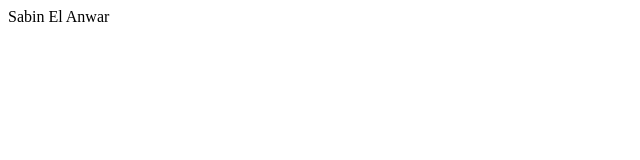
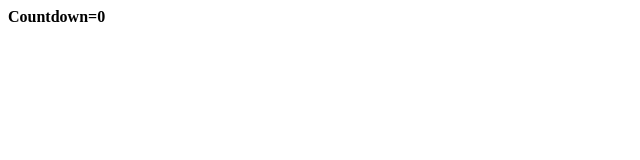
Before and after one commit to sabinAnwar/react-tutoria-, a React app in the folder my-react/: page / in a window 1280 px wide. Shown: the top 160 px of the page, without its empty margins (0-640 px from the left). Built offline with nearby package versions, Linux system fonts and the light colour scheme.

Commit message:
implement countdown feature in App component with state management

```diff
--- a/my-react/src/components/App.jsx
+++ b/my-react/src/components/App.jsx
@@ -1,10 +1,17 @@
 import React from "react";
 export default class App extends React.Component {
   state = {
-    title: "Sabin El Anwar",
+    counterValue: 3,
   };
+  componentDidMount() { // This lifecycle method is called after the component is mounted
+   setInterval(() => {
+      this.setState({
+        counterValue: Math.max(0,this.state.counterValue - 1)
+      });
+    }, 1000); // Decrease the counter value every second
+  }
   render() {
-    const { title } = this.props.title;
-    return <div title={title}>Sabin El Anwar</div>;
+
+    return <strong>Countdown={this.state.counterValue}</strong>;
   }
 }
```
